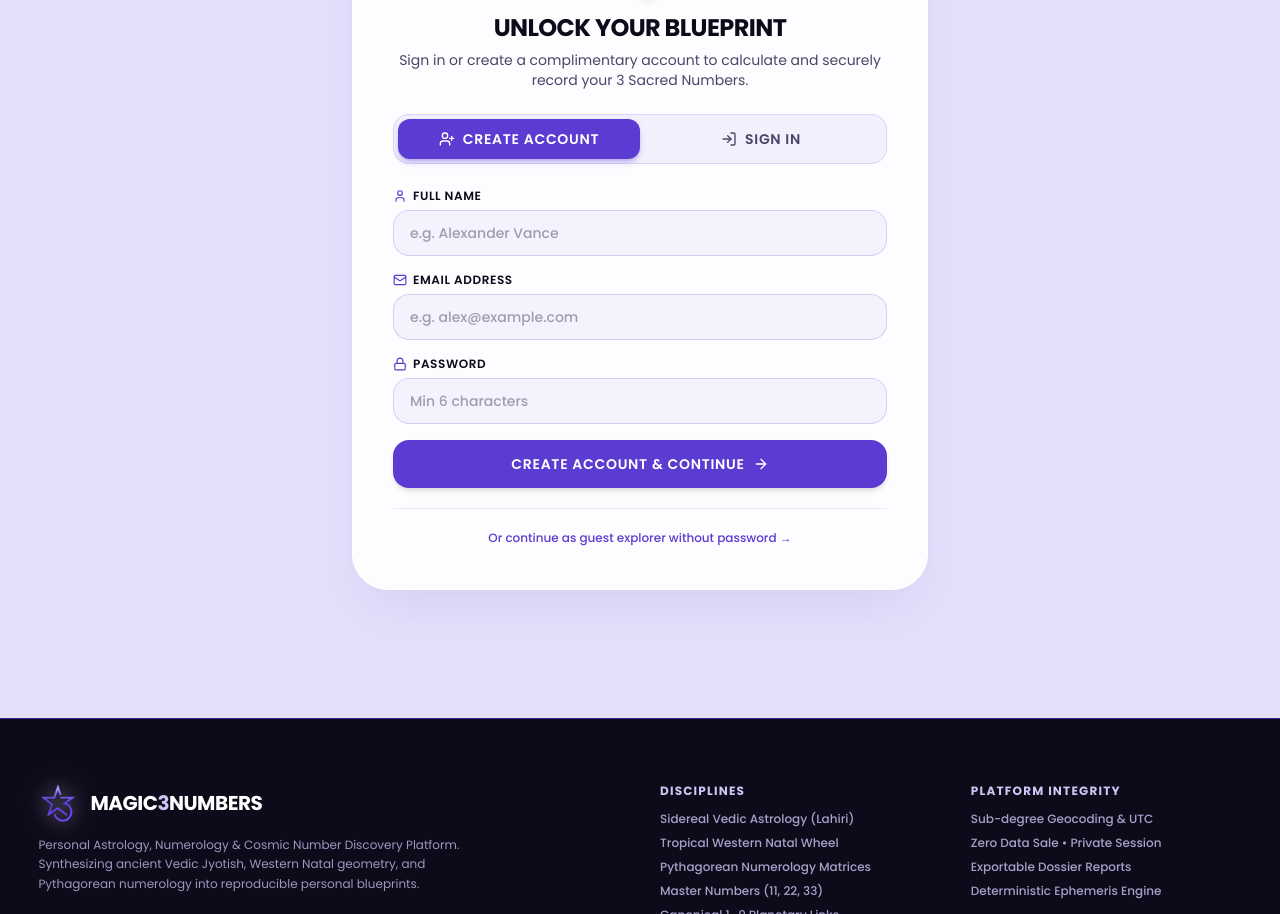
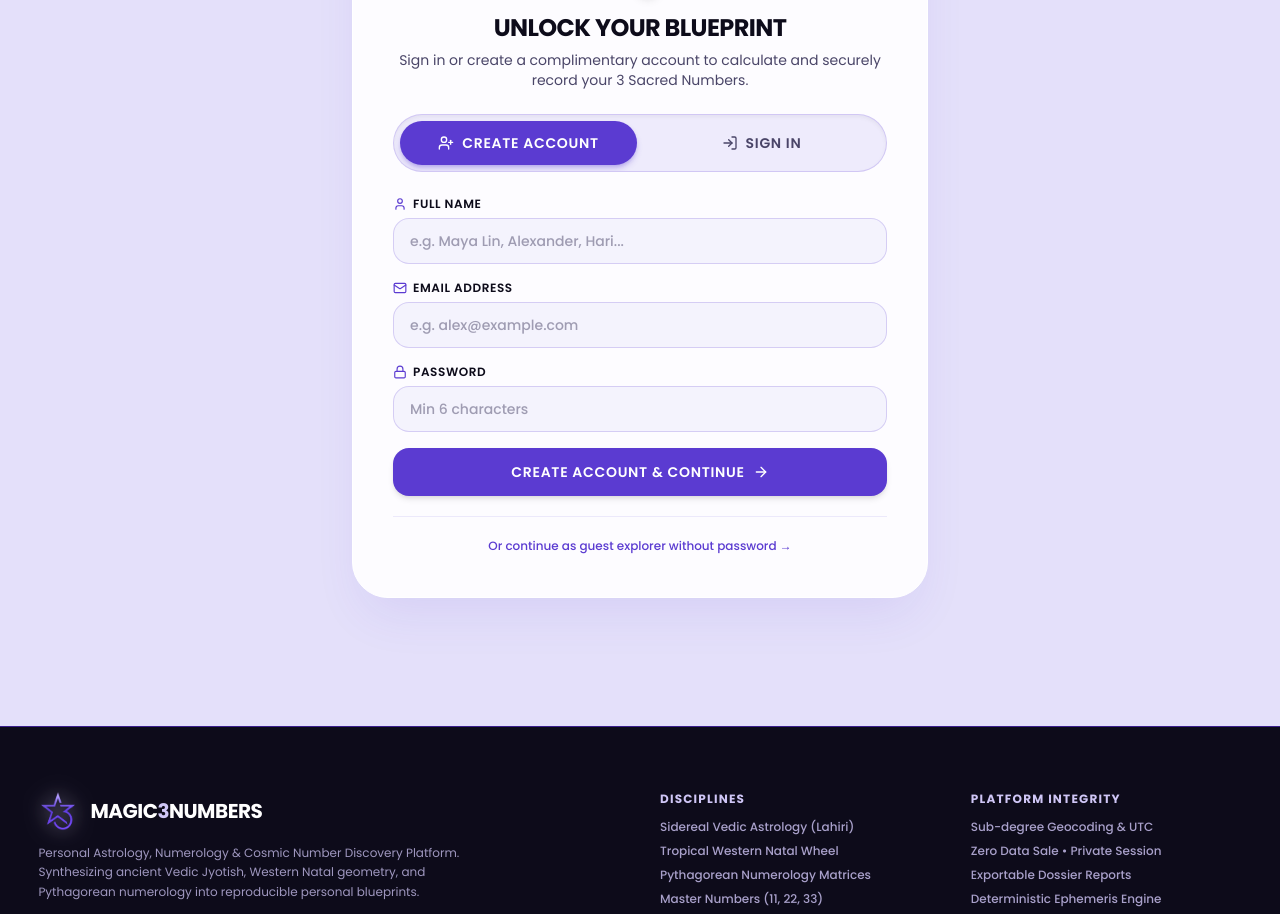
Before and after one commit to hariharan-developer-31/magic3numbers, a Next.js app in the folder frontend/: page / in a window 1280 px wide. Shown: the part 2412-3326 px from the top of the page. Built offline with nearby package versions, Linux system fonts and the light colour scheme.

Commit message:
fix(uiux): overhaul auth tabs pill spacing, eliminate black focus ring and corner overflow

```diff
--- a/frontend/src/app/globals.css
+++ b/frontend/src/app/globals.css
@@ -21,6 +21,15 @@
   margin: 0;
   padding: 0;
   -webkit-tap-highlight-color: transparent;
+}
+
+/* Modern focus outline reset: eliminate harsh black border on click while preserving keyboard accessibility */
+button:focus {
+  outline: none;
+}
+button:focus-visible {
+  outline: 2px solid var(--color-accent);
+  outline-offset: 2px;
 }
 
 html {
--- a/frontend/src/components/AuthGate.tsx
+++ b/frontend/src/components/AuthGate.tsx
@@ -118,22 +118,22 @@ export default function AuthGate({
         </p>
       </div>
 
-      {/* Tabs */}
-      <div className="flex p-1 rounded-2xl bg-[#E7E3FB]/50 border border-[#5B3BD1]/15 mb-6">
+      {/* Segmented Control Tabs */}
+      <div className="grid grid-cols-2 p-1.5 rounded-full bg-[#E7E3FB]/70 border border-[#5B3BD1]/20 mb-6 gap-1.5 overflow-hidden shadow-inner">
         <button
           type="button"
           onClick={() => {
             setTab("register");
             setError(null);
           }}
-          className={`flex-1 py-2.5 rounded-xl text-xs sm:text-sm font-semibold uppercase tracking-wider transition-all flex items-center justify-center gap-2 ${
+          className={`w-full py-2.5 sm:py-3 px-3 rounded-full text-xs sm:text-sm font-semibold uppercase tracking-wider transition-all duration-300 ease-editorial flex items-center justify-center gap-2 focus:outline-none focus:ring-0 active:outline-none select-none cursor-pointer ${
             tab === "register"
-              ? "bg-[#5B3BD1] text-white shadow-md shadow-[#5B3BD1]/30"
-              : "text-[#4A4568] hover:text-[#0D0B1A]"
+              ? "bg-[#5B3BD1] text-white shadow-md shadow-[#5B3BD1]/30 font-bold"
+              : "text-[#4A4568] hover:text-[#0D0B1A] hover:bg-white/40 font-medium"
           }`}
         >
-          <UserPlus className="w-4 h-4" />
-          <span>Create Account</span>
+          <UserPlus className="w-4 h-4 flex-shrink-0" />
+          <span className="truncate">Create Account</span>
         </button>
         <button
           type="button"
@@ -141,14 +141,14 @@ export default function AuthGate({
             setTab("login");
             setError(null);
           }}
-          className={`flex-1 py-2.5 rounded-xl text-xs sm:text-sm font-semibold uppercase tracking-wider transition-all flex items-center justify-center gap-2 ${
+          className={`w-full py-2.5 sm:py-3 px-3 rounded-full text-xs sm:text-sm font-semibold uppercase tracking-wider transition-all duration-300 ease-editorial flex items-center justify-center gap-2 focus:outline-none focus:ring-0 active:outline-none select-none cursor-pointer ${
             tab === "login"
-              ? "bg-[#5B3BD1] text-white shadow-md shadow-[#5B3BD1]/30"
-              : "text-[#4A4568] hover:text-[#0D0B1A]"
+              ? "bg-[#5B3BD1] text-white shadow-md shadow-[#5B3BD1]/30 font-bold"
+              : "text-[#4A4568] hover:text-[#0D0B1A] hover:bg-white/40 font-medium"
           }`}
         >
-          <LogIn className="w-4 h-4" />
-          <span>Sign In</span>
+          <LogIn className="w-4 h-4 flex-shrink-0" />
+          <span className="truncate">Sign In</span>
         </button>
       </div>
 
@@ -171,7 +171,7 @@ export default function AuthGate({
               required
               value={name}
               onChange={(e) => setName(e.target.value)}
-              placeholder="e.g. Alexander Vance"
+              placeholder="e.g. Maya Lin, Alexander, Hari..."
               className="w-full px-4 py-3 rounded-xl sm:rounded-2xl bg-[#E7E3FB]/40 border border-[#5B3BD1]/20 text-[#0D0B1A] placeholder-[#4A4568]/50 focus:outline-none focus:border-[#5B3BD1] focus:bg-white text-sm font-medium transition-all"
             />
           </div>
```
